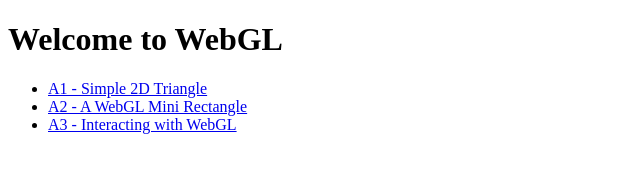
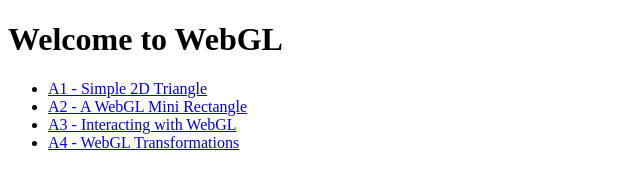
Before and after one commit to ZeitLee/ZeitLee-cs5310-f20-zesheng, a website: page public/index.html in a window 1280 px wide. Shown: the whole page, without its empty margins (0-640 px from the left). Drawn offline with Linux system fonts and the light colour scheme.

Commit message:
assignment4.1

```diff
--- a/public/index.html
+++ b/public/index.html
@@ -15,6 +15,9 @@
           <li>
             <a href="assignment3.html">A3 - Interacting with WebGL</a>
           </li>
+          <li>
+            <a href="assignment4.html">A4 - WebGL Transformations</a>
+          </li>
         </ul>
     </body>
 </html>
```
